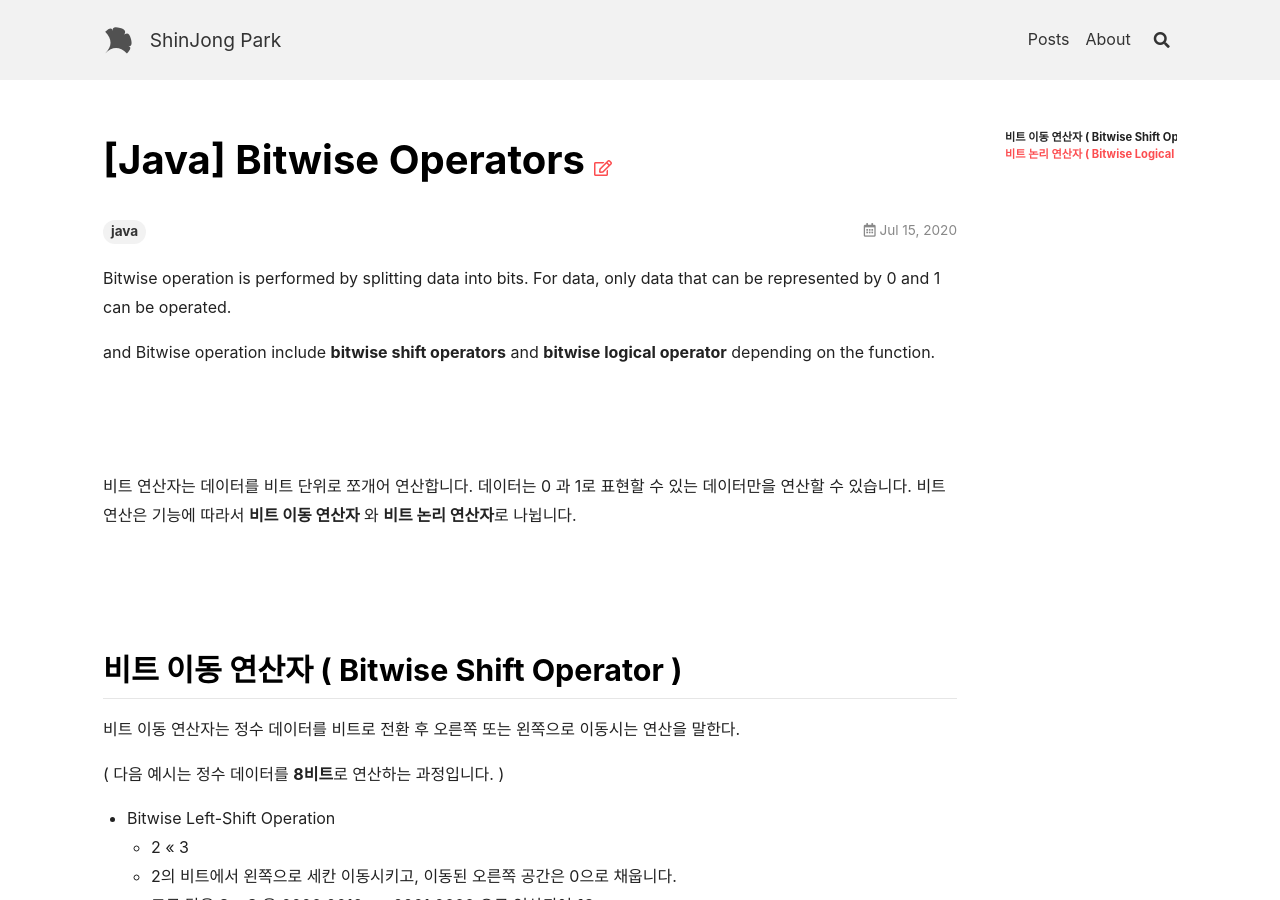
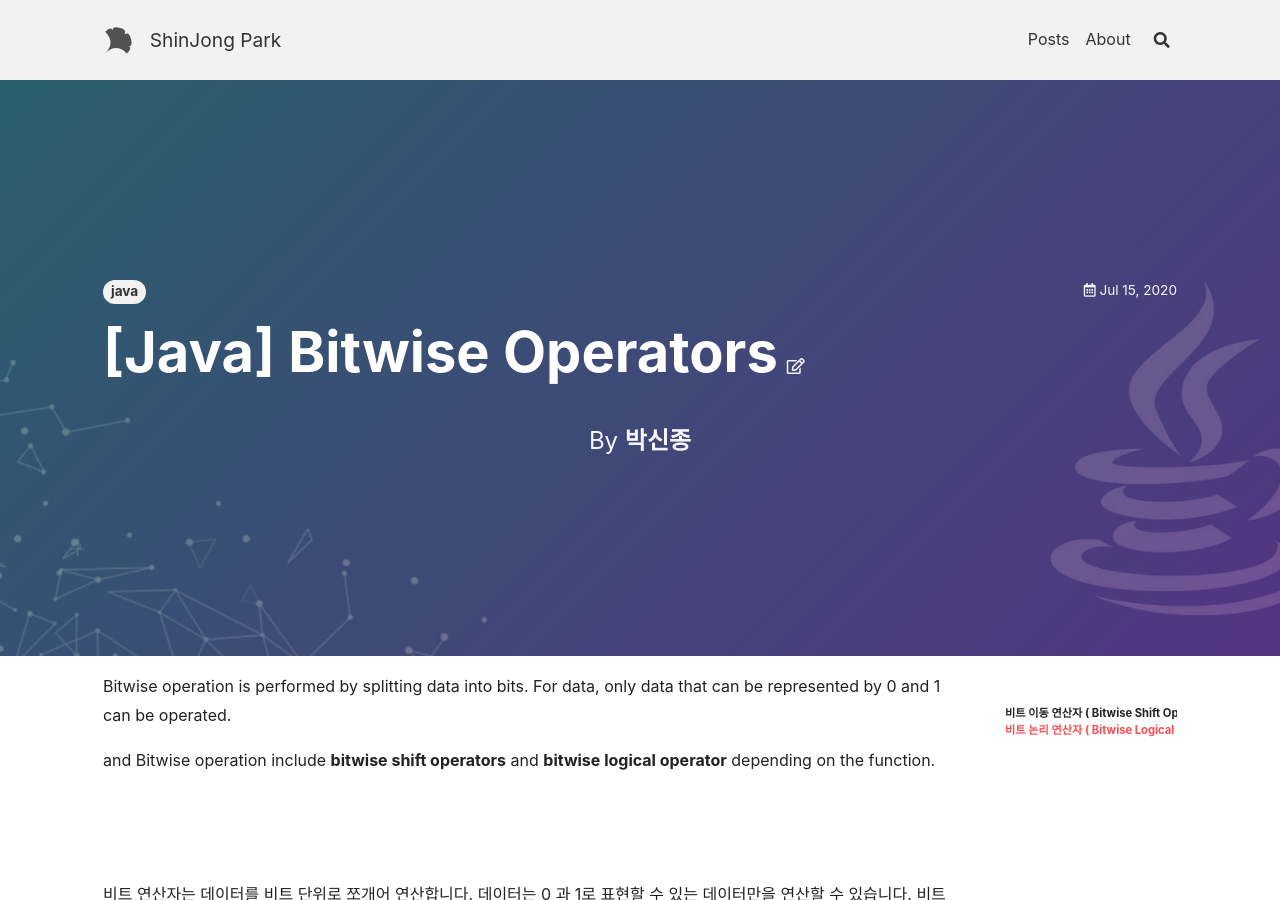
Before and after one commit to ShinJongPark/-ShinJongPark.github.io, a Jekyll site: the page built from _posts/2020-07-15-[Java]-Bitwise-Operation.md, in a window 1280 px wide and 900 px high. Built offline with Jekyll 4.4.1, drawn with Linux system fonts in a browser that asks for light colours; nearby versions of some CDN libraries; comment, search, counter and statistics services are not loaded; some of the changed lines change nothing that is shown.

Commit message:
Update: update post for ui

```diff
--- a/_posts/2020-07-15-[Java]-Bitwise-Operation.md
+++ b/_posts/2020-07-15-[Java]-Bitwise-Operation.md
@@ -1,6 +1,14 @@
 ---
 title : "[Java] Bitwise Operators"
+author : ""
 tags : "java"
+article_header:
+  type: overlay
+  theme: dark
+  background_color: '#123'
+  background_image:
+    gradient: 'linear-gradient(135deg, rgba(34, 139, 87 , .4), rgba(139, 34, 139, .4))'
+    src: /assets/images/logo/background_Java.jpg
 ---
 
 
```
